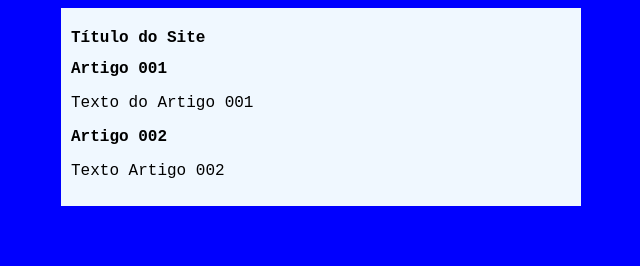
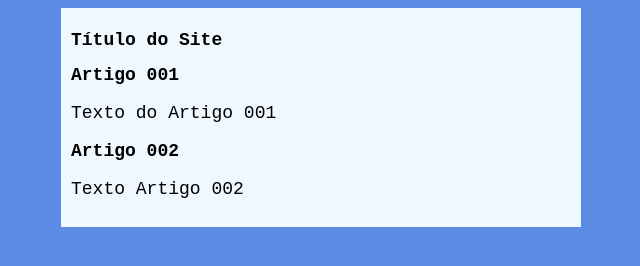
Before and after one commit to cabraldasilvac/projeto-site, a plain HTML site: page index.html in a window 1280 px wide. Shown: the whole page, without its empty margins (319-959 px from the left). Drawn offline with Linux system fonts and the light colour scheme.

Commit message:
Update style.css

```diff
--- a/estilos/style.css
+++ b/estilos/style.css
@@ -1,10 +1,10 @@
 * {
   font-family: "Courier New", Courier, monospace;
-  font-size: 16px;
+  font-size: 18px;
 }
 
 body {
-  background-color: blue;
+  background-color: rgba(51, 111, 223, 0.801);
 }
 
 main {
```
